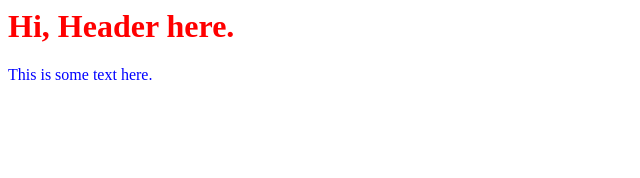
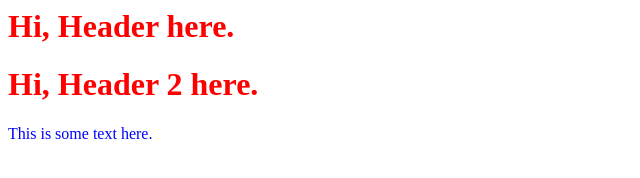
Before and after one commit to jc6870/Web-Development, a plain HTML site: page index.html in a window 1280 px wide. Shown: the whole page, without its empty margins (0-640 px from the left). Drawn offline with Linux system fonts and the light colour scheme.

Commit message:
Update index.html

```diff
--- a/index.html
+++ b/index.html
@@ -7,6 +7,7 @@
   </head>
   <body>
     <h1 onmouseenter="alert('entered!')">Hi, Header here.</h1>
+    <h1>Hi, Header 2 here.</h1>
     <p>This is some text here.</p>
   </body>
 </html>
```
